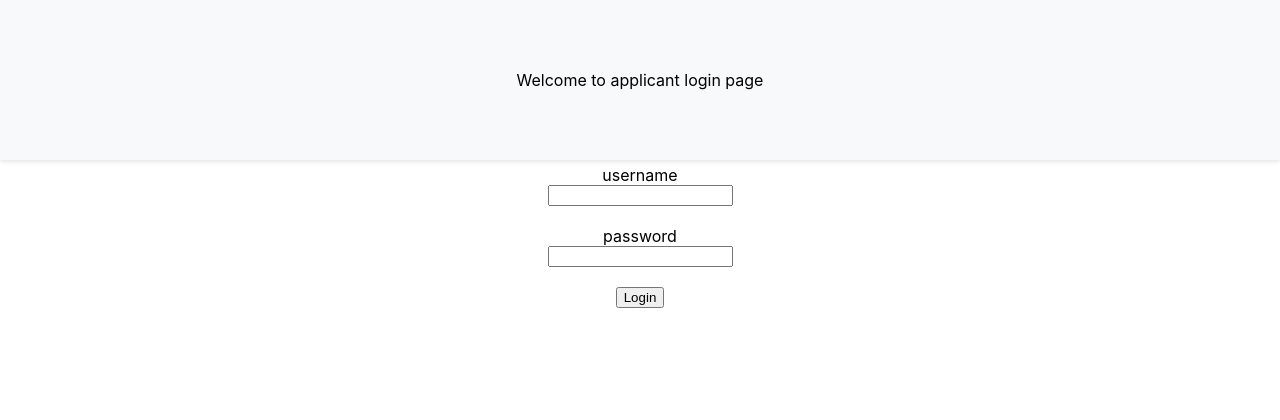
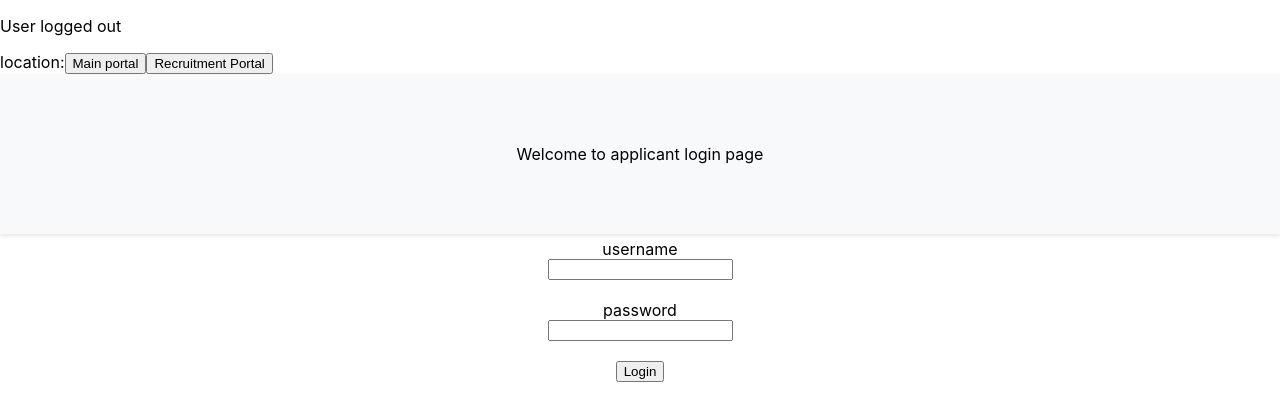
Before and after one commit to Sahidev1/recruitmentAppFrontend, a React (Create React App) app: page /applicant_portal in a window 1280 px wide. Shown: the top 420 px of the page. Built offline with nearby package versions, Linux system fonts and the light colour scheme; no server answers.

Commit message:
topbaR:navbar and statusbar implemented

```diff
--- a/src/apis/authAPI.ts
+++ b/src/apis/authAPI.ts
@@ -43,4 +43,19 @@ async function checkAuthenticationState():Promise<AuthResponse>{
     }
 }
 
+async function logOut(){
+    try {
+        const reqOpions:RequestInit = {
+            method: "GET",
+            headers: headers,
+            redirect:"follow",
+            credentials:"include"
+        }
+    } catch (error) {
+        throw error;
+    }
+}
+
+
+
 export {authenticateApplicant, checkAuthenticationState};
--- a/src/components/loggedOutPortal.tsx
+++ b/src/components/loggedOutPortal.tsx
@@ -14,19 +14,12 @@ export interface loggedOutPortalProps{
     }
 }
 
-export default function LoggedOutPortal (cprops:loggedOutPortalProps){
+export default function LoggedOutPortal (){
     return (
         <>{
             <div>
                 <p>Hello this is the main portal</p>
-                {(cprops.primitiveProps.loginStatus === loginStates.LOGGED_OUT &&<p>You are logged out</p>) || <p>You are logged in {cprops.primitiveProps.user}!</p>}
-                <button onClick={e => cprops.stateTuple.setter("applicant")}>
-                    Applicant portal
 
-                </button>
-                <button onClick={e => cprops.stateTuple.setter("recruiter")}>
-                    Recruiter portal
-                </button>
             </div>
         }</>
     );
--- a/src/components/loginForm.tsx
+++ b/src/components/loginForm.tsx
@@ -14,7 +14,7 @@ export default function LoginForm(props:LoginFormProps){
                 username
                 <input  ref={props.usernameRef} id="uname" name="uname"></input><br/>
                 password
-                <input ref={props.passwordRef} type="text" id="password" name="password"></input><br/>
+                <input ref={props.passwordRef} type="password" id="password"  name="password"></input><br/>
                 <button onClick={props.actionFn}>Login</button>
             </div>
     );
--- /dev/null
+++ b/src/components/navigationComponent.tsx
@@ -0,0 +1,17 @@
+import { useLocation } from "react-router-dom";
+import { Location } from "react-router-dom";
+
+export interface navigationComponentProps{
+    callbacks:({descriptor:string,cb:() => void})[]
+}
+
+export default function NavigationComponent(props:navigationComponentProps){
+
+    return <div>
+        location:
+        {props.callbacks.map((v,i) => {
+            return <button key={i} onClick={v.cb}> {v.descriptor}</button>
+        })
+        }
+    </div>
+}
--- /dev/null
+++ b/src/components/statusComponent.tsx
@@ -0,0 +1,17 @@
+import { loginStates, userRole } from "../enums/enums"
+
+
+export interface statusComponentProps {
+    loginStatus:loginStates,
+    username: string,
+    userRole: userRole
+}
+
+export default function StatusComponent(props:statusComponentProps){
+
+
+    return <>
+        {(props.loginStatus === loginStates.LOGGED_OUT && <p>User logged out</p>)||
+        <p>Welcome {props.userRole === userRole.APPLICANT?'applicant':'recruiter'} {props.username} </p>}
+    </>
+}
--- /dev/null
+++ b/src/enums/navigations.ts
@@ -0,0 +1,9 @@
+
+
+enum Paths{
+    ROOT='/',
+    APPLICANT_PORTAL="/applicant_portal",
+    RECRUITER_PORTAL="/recruiter_portal"
+}
+
+export {Paths}
--- a/src/presenters/startPortal.tsx
+++ b/src/presenters/startPortal.tsx
@@ -28,6 +28,6 @@ export default function StartPortal (){
 
 
 
-    return ((portal === "applicant" && <Navigate to="applicant_portal" replace={false}/>) || (portal === "recruiter" && <Navigate to="recruiter_portal" replace={false} />)
-    ||<LoggedOutPortal {...props}/>)
+    return ((portal === "applicant" && <Navigate to="/applicant_portal" replace={false}/>) || (portal === "recruiter" && <Navigate to="recruiter_portal" replace={false} />)
+    ||<LoggedOutPortal />)
 }
--- /dev/null
+++ b/src/presenters/topBar.tsx
@@ -0,0 +1,62 @@
+import { Navigate, Outlet, useLocation } from "react-router-dom";
+import StatusComponent from "../components/statusComponent";
+import { statusComponentProps } from "../components/statusComponent";
+import { useSelector } from "react-redux";
+import { RootState } from "../redux/store";
+import { Authstate } from "../redux/Authslice";
+import { loginStates, userRole } from "../enums/enums";
+import NavigationComponent, { navigationComponentProps } from "../components/navigationComponent";
+import { useRef, useState } from "react";
+import { Paths } from "../enums/navigations";
+
+
+export default function TopBar(){
+    console.log("topbar render")
+    const status:Authstate = useSelector((state: RootState) => state.auth);
+    const props:statusComponentProps = {
+        loginStatus:status.loginStatus,
+        username:status.username,
+        userRole: status.userRole
+    }
+    const location = document.location;
+    const [nav, setNav] = useState<string>(location.pathname);
+    const prev = useRef<string>(location.pathname)
+
+    const posPaths:string[] = [Paths.ROOT, Paths.APPLICANT_PORTAL, Paths.RECRUITER_PORTAL];
+    const descriptorMap: { [key: string]: string } = {[Paths.ROOT]:"Main portal", [Paths.APPLICANT_PORTAL]:"Application Portal",
+        [Paths.RECRUITER_PORTAL]:"Recruitment Portal"
+    }
+
+    let availableNavs:string[];
+    if (status.loginStatus == loginStates.LOGGED_OUT){
+        availableNavs= posPaths.filter((v:string)=>v != nav);
+    } else {
+        availableNavs=[]
+    }
+
+    const navCallbacks:({descriptor:string,cb:() => void})[] = availableNavs.map(
+        e => {
+            return {descriptor:descriptorMap[e], cb: ()=>{
+                prev.current = nav;
+                setNav(e);
+            }}
+        }
+    )
+
+    const navProps:navigationComponentProps = {
+        callbacks:navCallbacks
+    }
+
+
+
+
+    return (
+        <>
+            {(nav !== prev.current && <Navigate to={nav}/>)||
+
+            (<><StatusComponent {...props} /><NavigationComponent {...navProps} /><Outlet /></>)
+
+            }
+        </>
+    );
+}
--- a/src/redux/Authslice.ts
+++ b/src/redux/Authslice.ts
@@ -3,7 +3,7 @@ import { loginStates, userRole } from "../enums/enums";
 
 
 
-interface Authstate {
+export interface Authstate {
     loginStatus: number;
     username: string;
     userRole: userRole;
```
Also changed, not shown: src/app.tsx (+11 -3 lines), src/components/actionComponent.tsx (added, +7 -0 lines).
